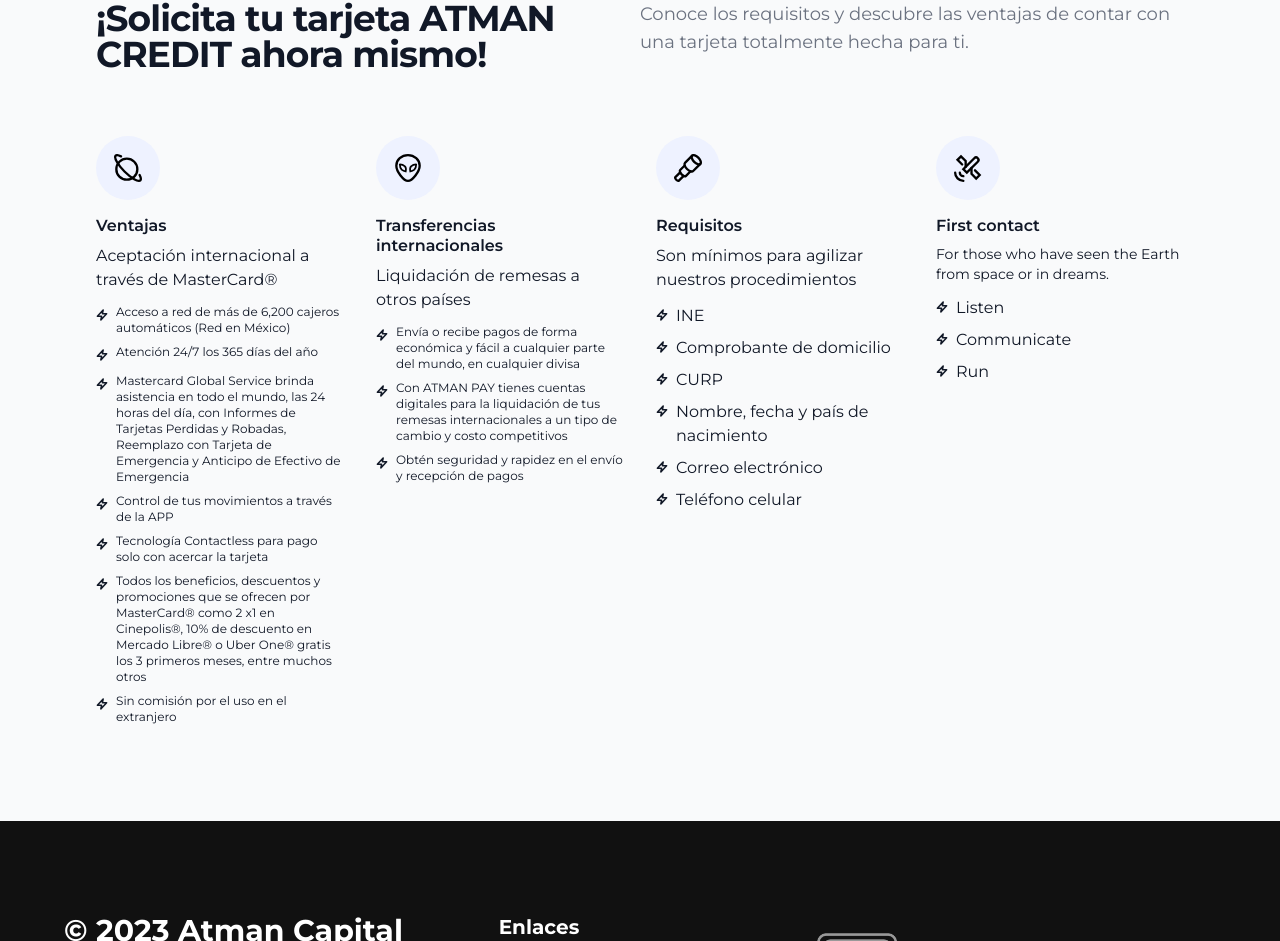
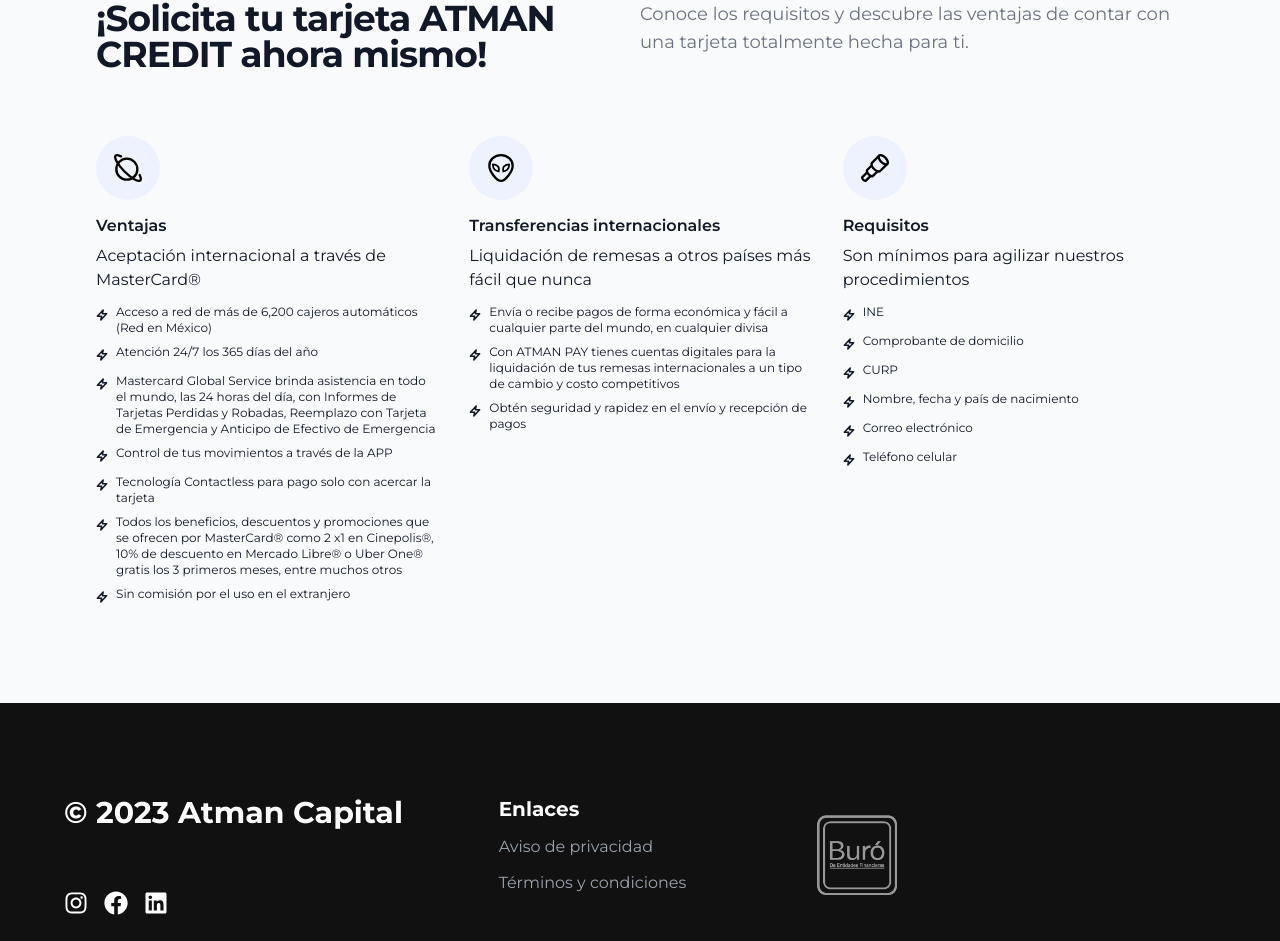
Before and after one commit to gzuppa/atman-capital, a React (Vite) app: page /productos/tarjeta in a window 1280 px wide. Shown: the part 832-1773 px from the top of the page. Built offline with nearby package versions, Linux system fonts and the light colour scheme; what tailwindcss-animated would draw is missing.

Commit message:
feat: credit card section

```diff
--- a/src/components/Products/SubSections/AtmanPay/CreditCard.jsx
+++ b/src/components/Products/SubSections/AtmanPay/CreditCard.jsx
@@ -39,7 +39,7 @@ const CreditCard = () => {
             </p>
             </div>
         </div>
-        <div className="grid gap-8 row-gap-10 sm:grid-cols-2 lg:grid-cols-4">
+        <div className="grid gap-8 row-gap-10 sm:grid-cols-1 lg:grid-cols-3">
             <div>
             <div className="flex items-center justify-center w-16 h-16 mb-4 rounded-full bg-indigo-50">
                 <svg
@@ -218,7 +218,7 @@ const CreditCard = () => {
             </div>
             <h6 className="mb-2 font-semibold leading-5 text-gray-900 dark:text-white">Transferencias internacionales</h6>
             <p className="mb-3 text-md text-gray-900 dark:text-white">
-                Liquidación de remesas a otros países
+                Liquidación de remesas a otros países más fácil que nunca
             </p>
             <ul className="mb-4 -ml-1 space-y-2 text-gray-900 dark:text-white">
                 <li className="flex items-start">
@@ -332,7 +332,7 @@ const CreditCard = () => {
                     />
                     </svg>
                 </span>
-                INE
+                <p className='text-xs'>INE</p>
                 </li>
                 <li className="flex items-start">
                 <span className="mr-1">
@@ -350,7 +350,7 @@ const CreditCard = () => {
                     />
                     </svg>
                 </span>
-                Comprobante de domicilio
+                <p className='text-xs'>Comprobante de domicilio</p>
                 </li>
                 <li className="flex items-start">
                 <span className="mr-1">
@@ -368,7 +368,7 @@ const CreditCard = () => {
                     />
                     </svg>
                 </span>
-                CURP
+                <p className='text-xs'>CURP</p>
                 </li>
                 <li className="flex items-start">
                 <span className="mr-1">
@@ -386,7 +386,7 @@ const CreditCard = () => {
                     />
                     </svg>
                 </span>
-                Nombre, fecha y país de nacimiento
+                <p className='text-xs'>Nombre, fecha y país de nacimiento</p>
                 </li>
                 <li className="flex items-start">
                 <span className="mr-1">
@@ -404,7 +404,7 @@ const CreditCard = () => {
                     />
                     </svg>
                 </span>
-                Correo electrónico
+                <p className='text-xs'>Correo electrónico</p>
                 </li>
                 <li className="flex items-start">
                 <span className="mr-1">
@@ -422,95 +422,7 @@ const CreditCard = () => {
                     />
                     </svg>
                 </span>
-                Teléfono celular
-                </li>
-            </ul>
-            </div>
-            <div>
-            <div className="flex items-center justify-center w-16 h-16 mb-4 rounded-full bg-indigo-50">
-                <svg
-                className="w-7 h-7 text-deep-purple-accent-400"
-                strokeLinecap="round"
-                strokeWidth="2"
-                viewBox="0 0 24 24"
-                >
-                <path
-                    d="M8,13l3,3,9.379-9.379a2.122,2.122,0,0,0,0-3h0a2.122,2.122,0,0,0-3,0Z"
-                    fill="none"
-                    stroke="currentColor"
-                />
-                <polyline
-                    fill="none"
-                    points="10 11 10 6 6 2 3 5 7 9"
-                    stroke="currentColor"
-                />
-                <polyline
-                    fill="none"
-                    points="15 12 15 17 19 21 22 18 18 14"
-                    stroke="currentColor"
-                />
-                <path d="M8,23a7,7,0,0,1-7-7" fill="none" stroke="currentColor" />
-                <path d="M8,19a3,3,0,0,1-3-3" fill="none" stroke="currentColor" />
-                </svg>
-            </div>
-            <h6 className="mb-2 font-semibold leading-5 text-gray-900 dark:text-white">First contact</h6>
-            <p className="mb-3 text-sm text-gray-900 dark:text-white">
-                For those who have seen the Earth from space or in dreams.
-            </p>
-            <ul className="mb-4 -ml-1 space-y-2 text-gray-900 dark:text-white">
-                <li className="flex items-start">
-                <span className="mr-1">
-                    <svg
-                    className="w-5 h-5 mt-px text-deep-purple-accent-400"
-                    stroke="currentColor"
-                    viewBox="0 0 52 52"
-                    >
-                    <polygon
-                        strokeWidth="4"
-                        strokeLinecap="round"
-                        strokeLinejoin="round"
-                        fill="none"
-                        points="29 13 14 29 25 29 23 39 38 23 27 23"
-                    />
-                    </svg>
-                </span>
-                Listen
-                </li>
-                <li className="flex items-start">
-                <span className="mr-1">
-                    <svg
-                    className="w-5 h-5 mt-px text-deep-purple-accent-400"
-                    stroke="currentColor"
-                    viewBox="0 0 52 52"
-                    >
-                    <polygon
-                        strokeWidth="4"
-                        strokeLinecap="round"
-                        strokeLinejoin="round"
-                        fill="none"
-                        points="29 13 14 29 25 29 23 39 38 23 27 23"
-                    />
-                    </svg>
-                </span>
-                Communicate
-                </li>
-                <li className="flex items-start">
-                <span className="mr-1">
-                    <svg
-                    className="w-5 h-5 mt-px text-deep-purple-accent-400"
-                    stroke="currentColor"
-                    viewBox="0 0 52 52"
-                    >
-                    <polygon
-                        strokeWidth="4"
-                        strokeLinecap="round"
-                        strokeLinejoin="round"
-                        fill="none"
-                        points="29 13 14 29 25 29 23 39 38 23 27 23"
-                    />
-                    </svg>
-                </span>
-                Run
+                <p className='text-xs'>Teléfono celular</p>
                 </li>
             </ul>
             </div>
```
